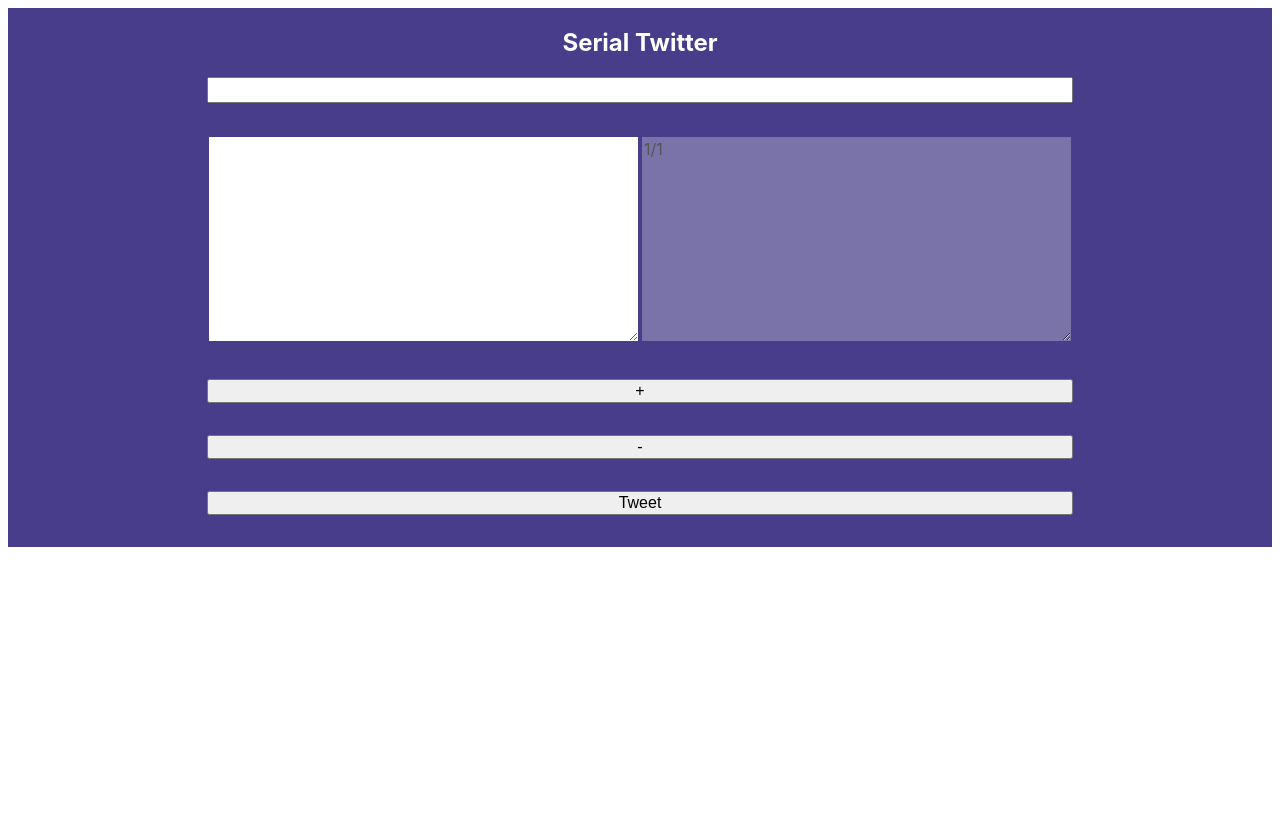
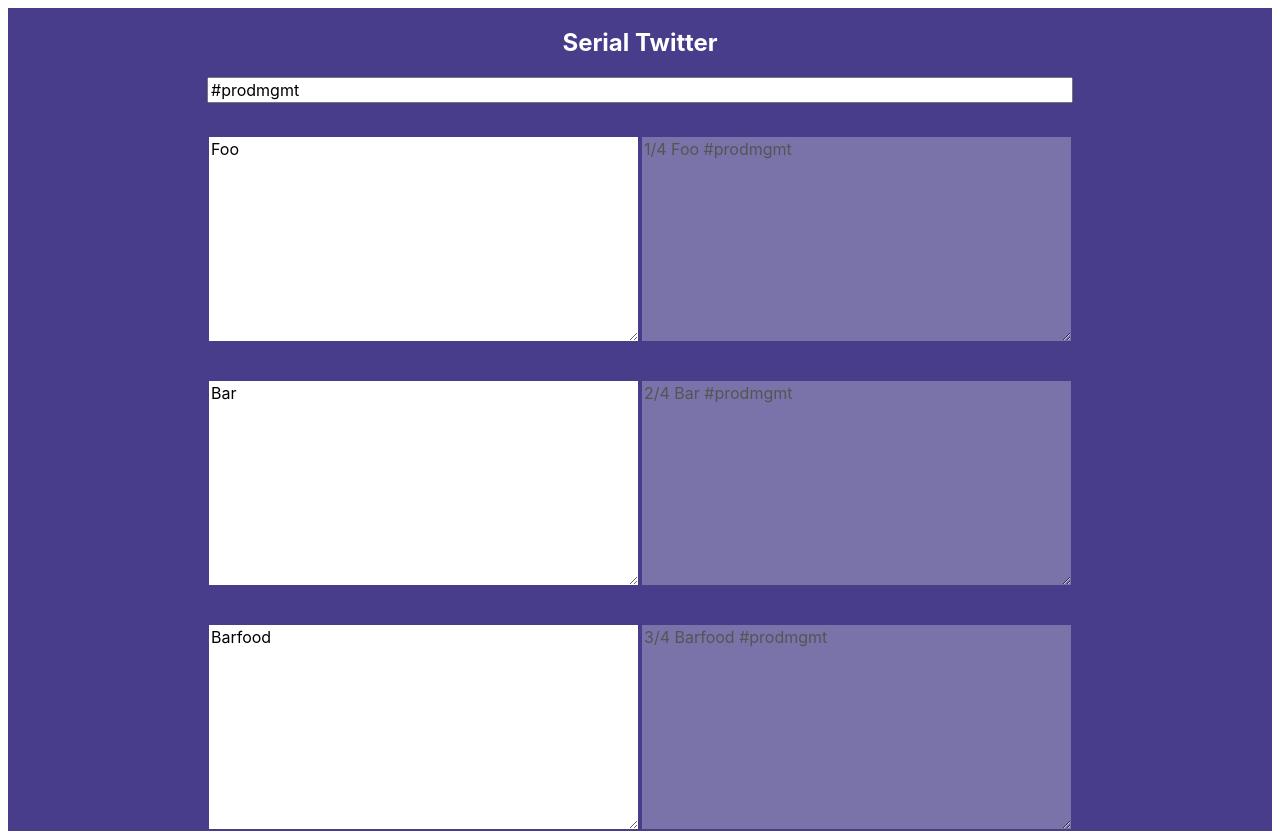
Before and after one commit to Tweries/tweries-app, a React (Create React App) app: page / in a window 1280 px wide. Shown: the top 831 px of the page. Before the commit the page ends 800 px from the top, so only its background shows below. Built offline with nearby package versions, Linux system fonts and the light colour scheme.

Commit message:
working reducer

```diff
--- a/src/App.js
+++ b/src/App.js
@@ -1,41 +1,15 @@
 import React, { useReducer } from 'react';
 import './App.css';
+import augment from './augment';
+import initialState from './initialState';
 import Item from './Item';
+import reducer from './reducer';
 
 function App() {
-  function reducer(state = initialState, action) {
-    switch (action.type) {
-      case 'ADD_ITEM': {
-        return {
-          ...state,
-          items: [...state.items, {}]
-        };
-      }
-      case 'REMOVE_ITEM': {
-        const copy = [...state.items];
-        copy.pop();
-        return {
-          ...state,
-          items: copy
-        };
-      }
-      case 'UPDATE_HASHTAGS': {
-        return {
-          ...state,
-          hashtags: action.value
-        };
-      }
-      default:
-        return state;
-    }
-  }
-
-  const initialState = {
-    hashtags: '',
-    items: [{}]
-  };
-
-  const [{ hashtags, items }, dispatch] = useReducer(reducer, initialState);
+  const [{ hashtags, items }, dispatch] = useReducer(
+    augment(reducer),
+    initialState
+  );
 
   return (
     <article>
@@ -49,18 +23,23 @@ function App() {
           value={hashtags}
         />
         <ul>
-          {items.map((item, index, items) => (
+          {items.map(item => (
             <Item
-              hashtags={hashtags}
-              index={index}
-              key={index}
-              lenght={items.length}
+              key={item.id}
+              onChange={e =>
+                dispatch({
+                  type: 'CHANGE_SOURCE',
+                  value: { id: item.id, source: e.target.value }
+                })
+              }
+              source={item.source}
+              tweet={item.tweet}
             />
           ))}
         </ul>
         <button onClick={() => dispatch({ type: 'ADD_ITEM' })}>+</button>
         <button onClick={() => dispatch({ type: 'REMOVE_ITEM' })}>-</button>
-        <button onClick={console.log}>Tweet</button>
+        <button onClick={() => console.log('now:', new Date())}>Tweet</button>
       </form>
     </article>
   );
--- a/src/Item.js
+++ b/src/Item.js
@@ -1,33 +1,20 @@
 import classnames from 'classnames';
-import React, { useState } from 'react';
+import React from 'react';
 import './Item.css';
 
 const COLS = 40;
 const ROWS = 10;
 
-function Item({ hashtags, index, lenght }) {
-  const [source, setSource] = useState('');
-
-  function makeTweet() {
-    return `${index + 1}/${lenght} ${source} ${hashtags}`;
-  }
-
+function Item({ onChange, source, tweet }) {
   return (
     <li>
+      <textarea cols={COLS} onChange={onChange} rows={ROWS} value={source} />
       <textarea
-        cols={COLS}
-        onChange={e => {
-          setSource(e.target.value);
-        }}
-        rows={ROWS}
-        value={source}
-      />
-      <textarea
-        className={classnames({ warning: makeTweet().length > 280 })}
+        className={classnames({ warning: tweet.length > 280 })}
         cols={COLS}
         disabled="disabled"
         rows={ROWS}
-        value={makeTweet()}
+        value={tweet}
       />
     </li>
   );
--- /dev/null
+++ b/src/augment.js
@@ -0,0 +1,9 @@
+function augment(reducer) {
+  function logAction(state, action) {
+    // console.log('action:', action);
+    return reducer(state, action);
+  }
+  return logAction;
+}
+
+export default augment;
--- /dev/null
+++ b/src/initialState.js
@@ -0,0 +1,15 @@
+import makeItem from './makeItem';
+
+const HASHTAGS = '#prodmgmt';
+
+const initialState = {
+  hashtags: HASHTAGS,
+  items: [
+    makeItem(HASHTAGS, null, 4, 1, 'Foo'),
+    makeItem(HASHTAGS, null, 4, 2, 'Bar'),
+    makeItem(HASHTAGS, null, 4, 3, 'Barfood'),
+    makeItem(HASHTAGS, null, 4, 4, 'Barfood at bar')
+  ]
+};
+
+export default initialState;
--- /dev/null
+++ b/src/makeItem.js
@@ -0,0 +1,16 @@
+function getId() {
+  return Math.round(Math.random() * 36 ** 12).toString(36);
+}
+
+function makeItem(hashtags, id, length, position, source = '') {
+  return {
+    id: id || getId(),
+    position,
+    source,
+    tweet: source
+      ? `${position}/${length} ${source} ${hashtags}`
+      : `${position}/${length} ${hashtags}`
+  };
+}
+
+export default makeItem;
--- /dev/null
+++ b/src/reducer.js
@@ -0,0 +1,84 @@
+import initialState from './initialState';
+import makeItem from './makeItem';
+
+function reducer(state = initialState, action) {
+  switch (action.type) {
+    case 'ADD_ITEM': {
+      return {
+        ...state,
+        items: [
+          ...state.items.map(
+            item =>
+              (item = makeItem(
+                state.hashtags,
+                item.id,
+                state.items.length + 1,
+                item.position,
+                item.source
+              ))
+          ),
+          makeItem(
+            state.hashtags,
+            null,
+            state.items.length + 1,
+            state.items.length + 1
+          )
+        ]
+      };
+    }
+    case 'CHANGE_SOURCE': {
+      return {
+        ...state,
+        items: state.items.map(item => {
+          if (item.id === action.value.id) {
+            item = makeItem(
+              state.hashtags,
+              item.id,
+              state.items.length,
+              item.position,
+              action.value.source
+            );
+          }
+          return item;
+        })
+      };
+    }
+    case 'REMOVE_ITEM': {
+      const copy = [...state.items];
+      copy.pop();
+      return {
+        ...state,
+        items: copy.map(
+          item =>
+            (item = makeItem(
+              state.hashtags,
+              item.id,
+              copy.length,
+              item.position,
+              item.source
+            ))
+        )
+      };
+    }
+    case 'UPDATE_HASHTAGS': {
+      return {
+        ...state,
+        hashtags: action.value,
+        items: state.items.map(
+          item =>
+            (item = makeItem(
+              action.value,
+              item.id,
+              state.items.length,
+              item.position,
+              item.source
+            ))
+        )
+      };
+    }
+    default:
+      return state;
+  }
+}
+
+export default reducer;
```
Also changed, not shown: 2 other files (tests, documents, lock files or other folders).
